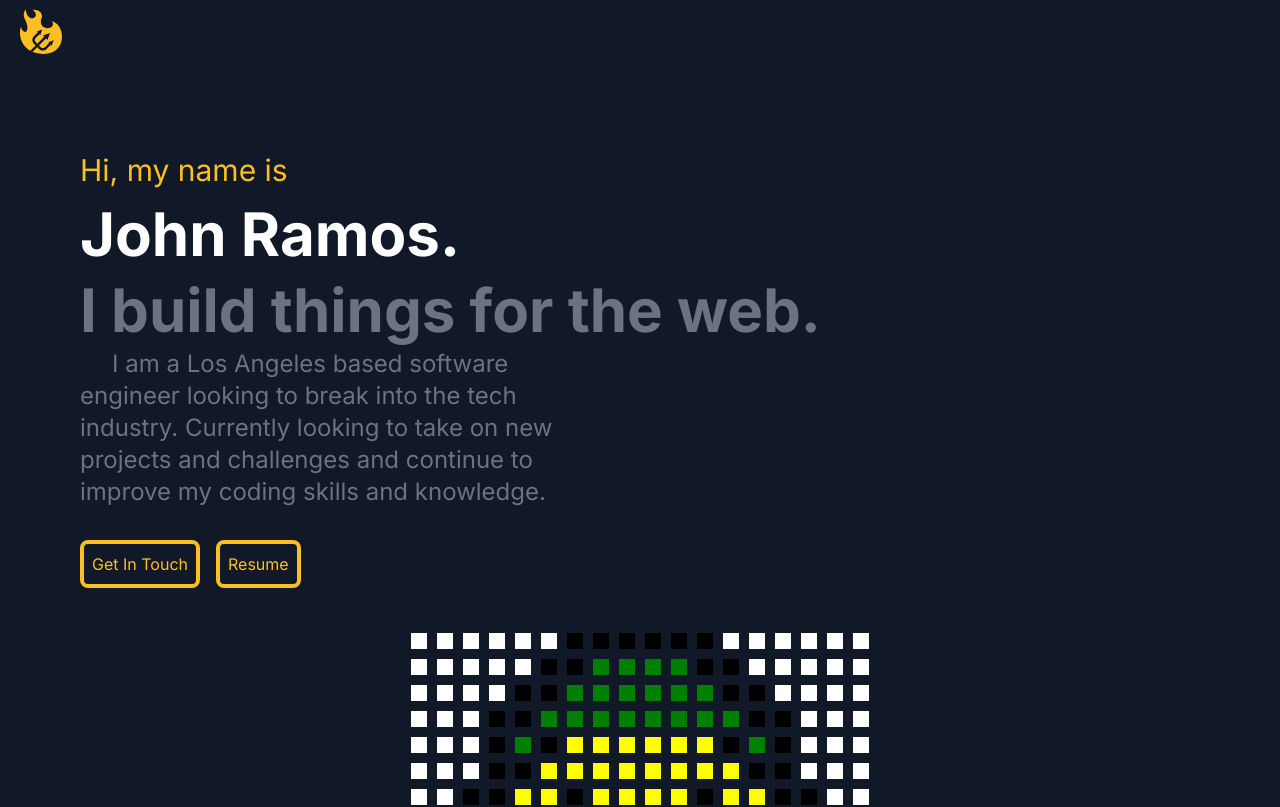
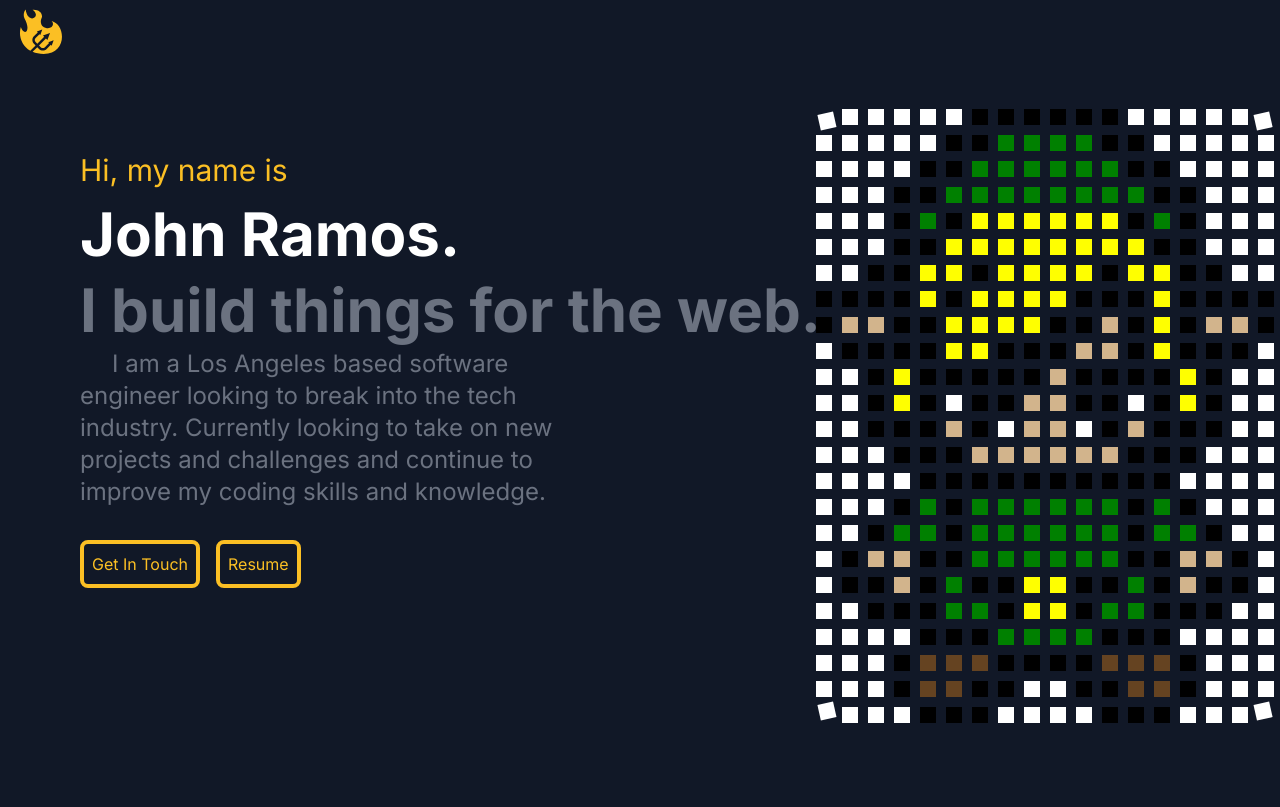
Before and after one commit to jramos5883/portfolio-website-2.0, a Next.js app in the folder portfolio-website-2.0-app/: page / in a window 1280 px wide. Shown: the top 807 px of the page. Built offline with nearby package versions, Linux system fonts and the light colour scheme.

Commit message:
Finishing up responsiveness for portfolio, working on desksm/desklg

```diff
--- a/portfolio-website-2.0-app/app/components/LinkGridArt/linkGridArt.comp.jsx
+++ b/portfolio-website-2.0-app/app/components/LinkGridArt/linkGridArt.comp.jsx
@@ -545,7 +545,7 @@ export default function LinkGridArt() {
   }, []);
 
   return (
-    <div className="my-28 tablet:mb-36 tablet:mt-40">
+    <div className="my-28 tablet:mb-36 tablet:mt-40 laplg:ml-8">
       <div
         ref={introLinkRef}
         className="flex flex-col justify-center items-center"
--- a/portfolio-website-2.0-app/app/components/intro/intro.comp.jsx
+++ b/portfolio-website-2.0-app/app/components/intro/intro.comp.jsx
@@ -94,7 +94,7 @@ export default function Intro() {
   }, []);
 
   return (
-    <div className="max-tablet:flex max-tablet:flex-col max-tablet:justify-center max-tablet:items-center">
+    <div className="max-tablet:flex max-tablet:flex-col max-tablet:justify-center max-tablet:items-center flex flex-row">
       <div
         ref={introRef}
         className="m-8 tablet:m-20 desksm:m-60 desklg:mr-96 desklg:ml-96"
```
